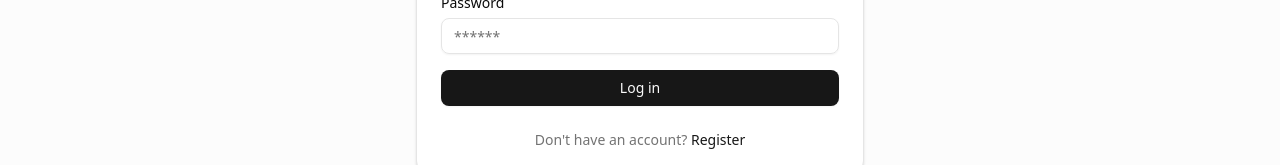
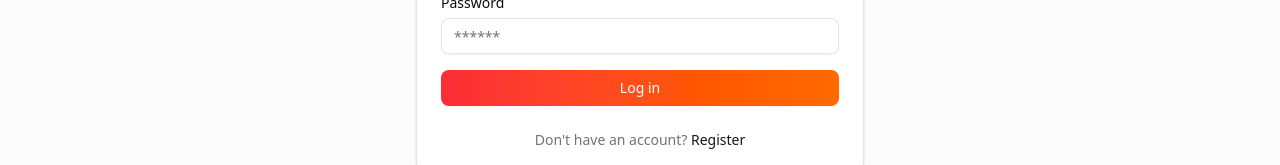
Before and after one commit to 9abour/graduate-project-client, a Next.js app: page /auth/login in a window 1280 px wide. Shown: the part 471-636 px from the top of the page. Built offline with nearby package versions, Linux system fonts and the light colour scheme; no server answers.

Commit message:
Fix login button.

```diff
--- a/src/components/auth/login-form.tsx
+++ b/src/components/auth/login-form.tsx
@@ -87,7 +87,11 @@ export function LoginForm() {
                 </FormItem>
               )}
             />
-            <Button type="submit" className="w-full" disabled={isPending}>
+            <Button
+              type="submit"
+              className="w-full background-gradient hover:!text-[#000100] transition"
+              disabled={isPending}
+            >
               {isPending ? (
                 <>
                   <Loader2 className="mr-2 h-4 w-4 animate-spin" />
```
